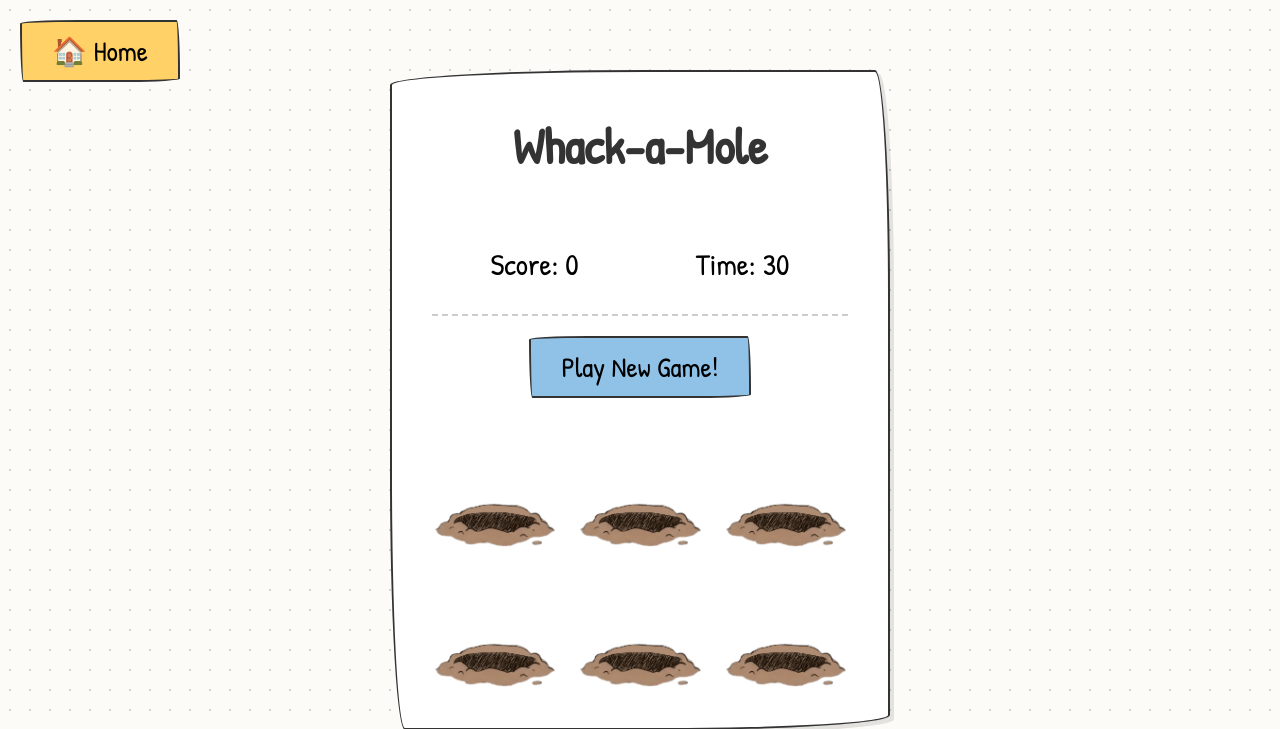
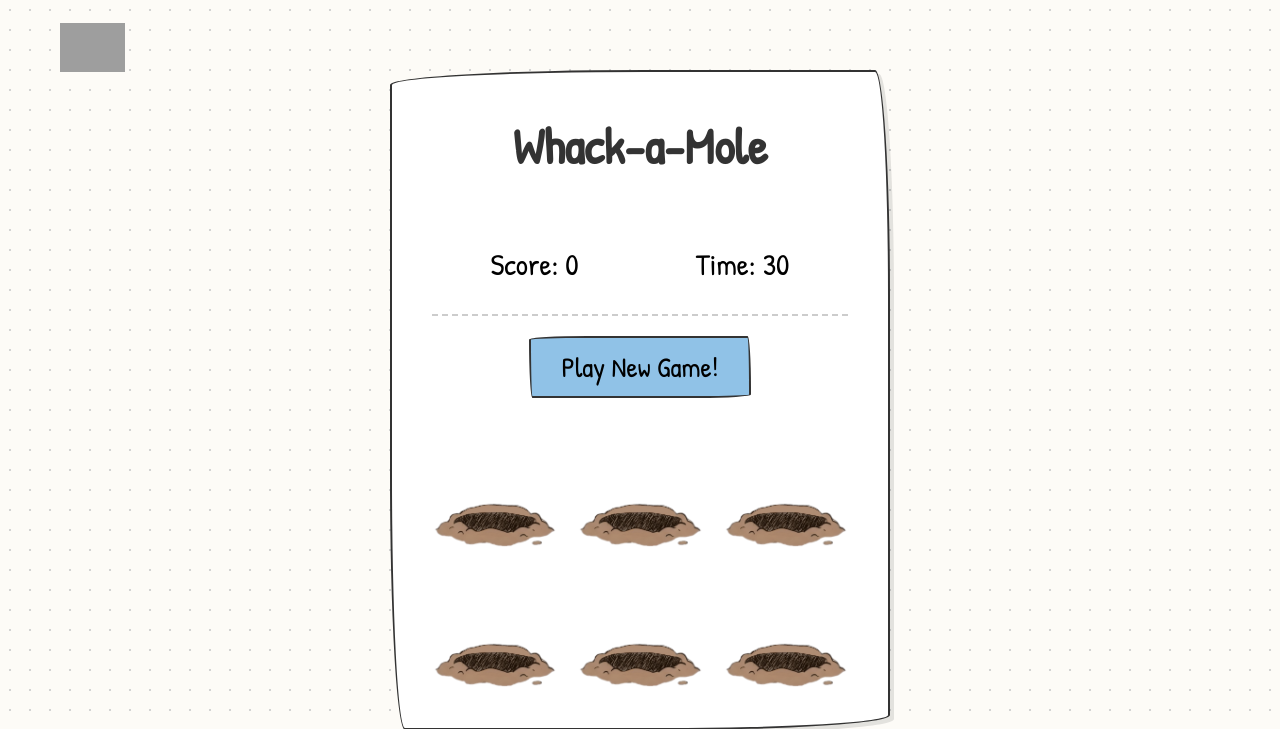
Before and after one commit to Lojin-A/Focus_Pocus, a PHP site: page /Pages/whack-a-mole.html in a window 1280 px wide. Shown: the top 729 px of the page. Run offline with PHP 8.4, Linux system fonts and the light colour scheme; grey boxes are pictures that could not be loaded.

Commit message:
All Done!

```diff
--- a/Assets/CSS/whack-style.css
+++ b/Assets/CSS/whack-style.css
@@ -10,16 +10,29 @@ body {
     margin: 0;
 }
 
-#home-btn {
-    position: absolute;
-    top: 20px;
-    left: 20px;
-    background-color: #ffd166;
-    margin: 0;
+.home-button {
+    position: fixed;
+    top: 15px;
+    left: 60px;
+    z-index: 1000;
+    cursor: pointer;
+    transition: transform 0.3s ease;
+    display: block;
 }
 
-#home-btn:hover {
-    background-color: #ffc233;
+.home-button img {
+    width: 65px;
+    height: 65px;
+    object-fit: contain;
+    transition: all 0.3s ease;
+}
+
+.home-button:hover {
+    transform: scale(1.1);
+}
+
+.home-button:hover img {
+    filter: drop-shadow(0 0 5px rgba(79, 128, 111, 0.5));
 }
 
 .game-container {
@@ -69,19 +74,11 @@ button {
     font-family: 'Patrick Hand', cursive;
     font-size: 28px;
     cursor: pointer;
+    margin-bottom: 30px;
 }
 
 button:hover {
     background-color: #7ab2db;
-}
-
-#pause-btn {
-    background-color: #f4a261;
-    display: none;
-}
-
-#pause-btn:hover {
-    background-color: #e76f51;
 }
 
 .board {
--- a/Assets/JavaScript/whack-script.js
+++ b/Assets/JavaScript/whack-script.js
@@ -1,3 +1,4 @@
+$(document).ready(function() {
     const bonkSound = new Audio('../Assets/Sounds/bonk.mp3');
     let score = 0;
     let timeLeft = 30;
@@ -5,48 +6,24 @@ let gameTimer;
     let moleTimer;
     let isPlaying = false;
     let lastHole = -1;
-let isPaused = false;
 
     $('#start-btn').click(function() {
-    if (isPlaying) return;
-
+        clearInterval(gameTimer);
+        clearInterval(moleTimer);
+        $('.mole-img').attr('src', '../Assets/Media/hole-empty.png').removeClass('active');
         isPlaying = true;
-    isPaused = false;
         score = 0;
         timeLeft = 30;
-
         $('#score').text(score);
         $('#time').text(timeLeft);
-
-    $('#pause-btn').text('Stop').css('background-color', '#f4a261');
-    $('#pause-btn').show();
-
-    gameTimer = setInterval(countDown, 1000);
-    moleTimer = setInterval(showRandomMole, 800);
-});
-
-$('#pause-btn').click(function() {
-    if (!isPlaying) return;
-
-    if (isPaused === false) {
-        isPaused = true;
-        clearInterval(gameTimer);
-        clearInterval(moleTimer);
-        $(this).text('Resume');
-        $(this).css('background-color', '#2a9d8f');
-    } else {
-        isPaused = false;
+        $(this).text('Restart');
         gameTimer = setInterval(countDown, 1000);
         moleTimer = setInterval(showRandomMole, 1200);
-        $(this).text('Stop');
-        $(this).css('background-color', '#f4a261');
-    }
     });
 
     function countDown() {
         timeLeft--;
         $('#time').text(timeLeft);
-
         if (timeLeft <= 0) {
             endGame();
         }
@@ -54,18 +31,16 @@ function countDown() {
 
     function showRandomMole() {
         $('.mole-img').attr('src', '../Assets/Media/hole-empty.png').removeClass('active');
-
         let randomNum;
         do {
             randomNum = Math.floor(Math.random() * 6);
         } while (randomNum === lastHole);
-
         lastHole = randomNum;
         $('.mole-img').eq(randomNum).attr('src', '../Assets/Media/mole-happy.png').addClass('active');
     }
 
     $('.mole-img').click(function() {
-    if (!isPlaying || isPaused) return;
+        if (!isPlaying) return;
         if ($(this).hasClass('active')) {
             score += 10;
             $('#score').text(score);
@@ -78,11 +53,10 @@ $('.mole-img').click(function() {
 
     function endGame() {
         isPlaying = false;
-    isPaused = false;
         clearInterval(gameTimer);
         clearInterval(moleTimer);
         $('.mole-img').attr('src', '../Assets/Media/hole-empty.png').removeClass('active');
-    $('#pause-btn').hide();
+        $('#start-btn').text('Play New Game!');
         $('#final-score').text(score);
         $('#game-over-modal').removeClass('hidden');
     }
@@ -92,6 +66,8 @@ $('#play-again-btn').click(function() {
         $('#start-btn').click();
     });
 
-$('#home-btn, #modal-home-btn').click(function() {
+    $('#modal-home-btn').click(function() {
         window.location.href = '../index.html';
     });
+
+});
--- a/Pages/whack-a-mole.html
+++ b/Pages/whack-a-mole.html
@@ -12,7 +12,9 @@
 </head>
 <body>
 
-    <button id="home-btn">🏠 Home</button>
+    <a href="../index.html" class="home-button">
+        <img src="../Assets/Media/home-icon.png" alt="Home">
+    </a>
 
     <div class="game-container">
         <h1>Whack-a-Mole</h1>
@@ -22,10 +24,7 @@
             <p>Time: <span id="time">30</span></p>
         </div>
 
-        <div class="controls">
-            <button id="start-btn">Play New Game!</button>
-            <button id="pause-btn">Stop</button>
-        </div>
+        <button id="start-btn">Play New Game!</button>
 
         <div class="board">
             <div class="hole"><img src="../Assets/Media/hole-empty.png" class="mole-img"></div>
```
Also changed, not shown: other parts of Assets/CSS/whack-style.css (+25 -12 lines), 1 other file. Lines whose indentation alone changed are shown as unchanged.
